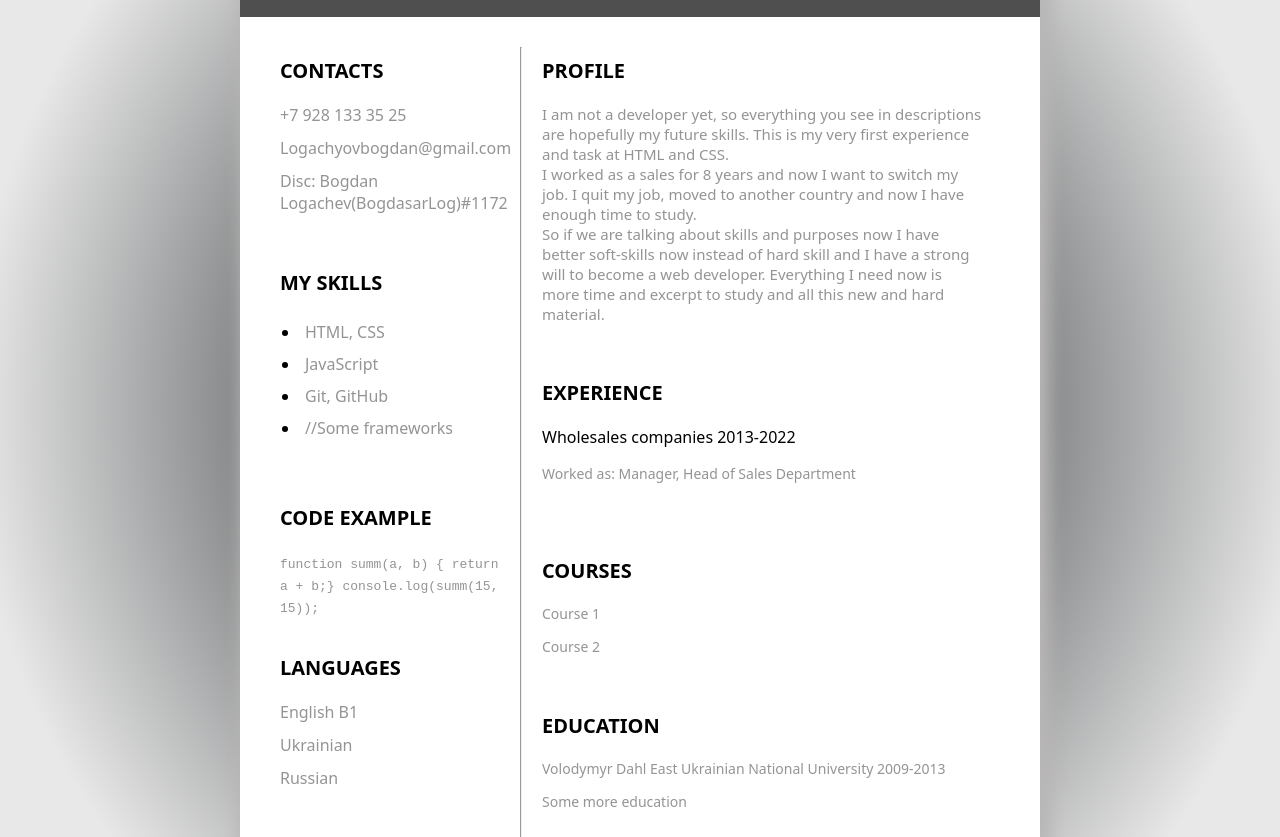
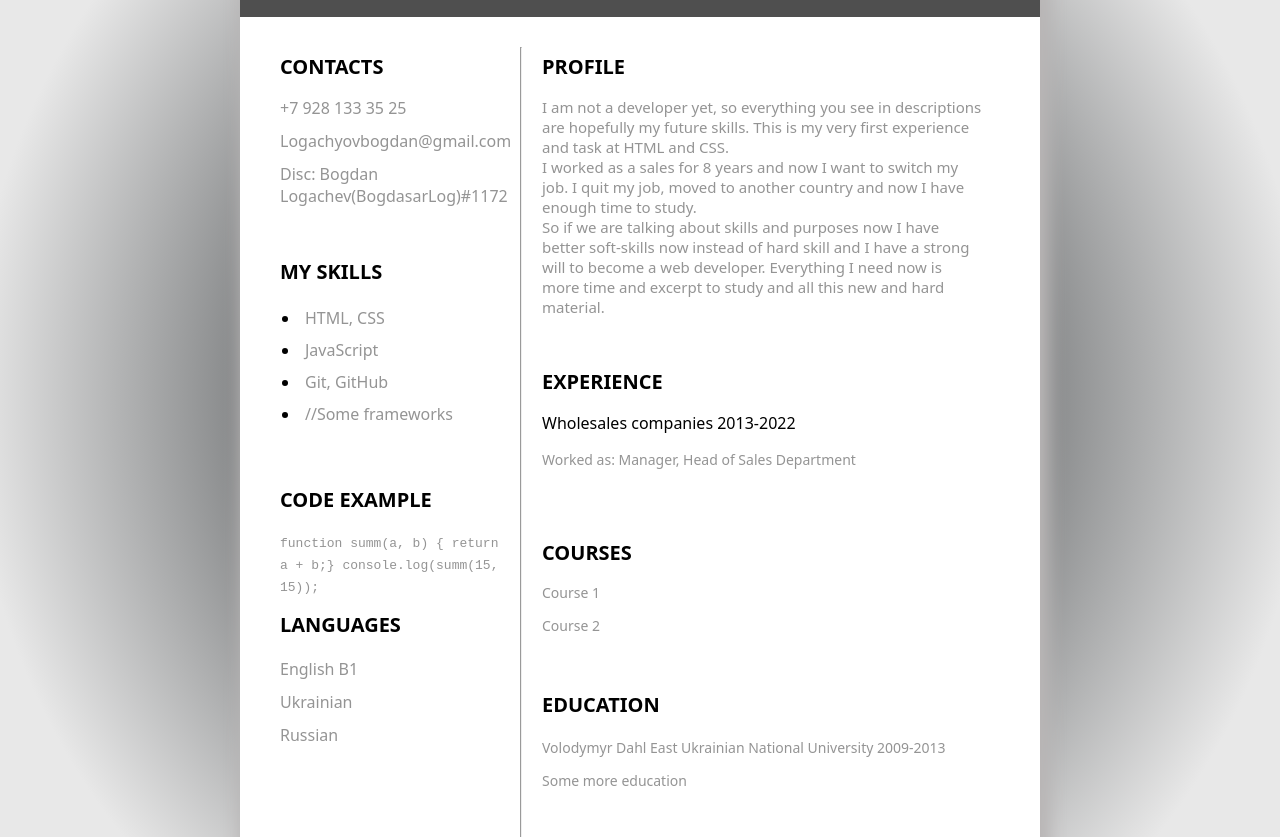
Before and after one commit to BogdasarLog/rsschool-cv, a plain HTML site: page index.html in a window 1280 px wide. Shown: the part 263-1100 px from the top of the page. Drawn offline with Linux system fonts and the light colour scheme.

Commit message:
refactor: fix mistakes in html code

```diff
--- a/index.html
+++ b/index.html
@@ -18,14 +18,14 @@
 
         <article class="main-left">
             <section class="content-box" style="padding-Left: 40px;">
-                <p class="head">Contacts</p>
+                <h2 class="head">Contacts</h2>
                 <p class="p3"> +7 928 133 35 25</p>
                 <p class="p3"> Logachyovbogdan@gmail.com</p>
                 <p class="p3">Disc: Bogdan Logachev(BogdasarLog)#1172</p>
             </section>
 
             <section class="content-box" style="padding-Left: 40px;">
-                <p class="head">My Skills</p>
+                <h2 class="head">My Skills</h2>
                 <ul class="skills">
                     <li><span>HTML, CSS</span></li>
                     <li><span>JavaScript</span></li>
@@ -35,13 +35,10 @@
             </section>
 
             <section class="content-box" style="padding-Left: 40px;">
-
-                <p class="head">Code Example</p>
+                <h2 class="head">Code Example</h2>
                 <p class="p3"><code>function summ(a, b) {
                     return a + b;}
                 console.log(summ(15, 15));</code></p>
-
-                <br/>
 
                 <p class="head">Languages</p>
                 <p class="p3">English B1</p>
@@ -62,7 +59,7 @@
         <main class="main-right">
             <section class="content-box">
 
-                <p class="head">Profile</p>
+                <h2 class="head">Profile</h2>
                 <p class="p3" style="font-size: 15px;">I am not a developer yet, so everything you see in descriptions are hopefully my future skills. This is my very first experience and task at HTML and CSS.<br/>I worked as a sales for 8 years and now I want to switch my job. I quit my job, moved to another country and now I have enough time to study.<br/>
                 So if we are talking about skills and purposes now I have better soft-skills now instead of hard skill and I have a strong will to become a web developer. Everything I need now is more time and excerpt to study and all this new and hard material.</p>
 
@@ -70,7 +67,7 @@
 
             <section class="content-box">
 
-                <p class="head">Experience</p>
+                <h2 class="head">Experience</h2>
                 <p> Wholesales companies 2013-2022</p>
                 <p class="p-4">Worked as: Manager, Head of Sales Department </p>
 
@@ -78,7 +75,7 @@
 
             <section class="content-box">
 
-                <p class="head">Courses</p>
+                <h2 class="head">Courses</h2>
                 <p class="p-4">Course 1</p>
                 <p class="p-4">Course 2</p>
 
```
